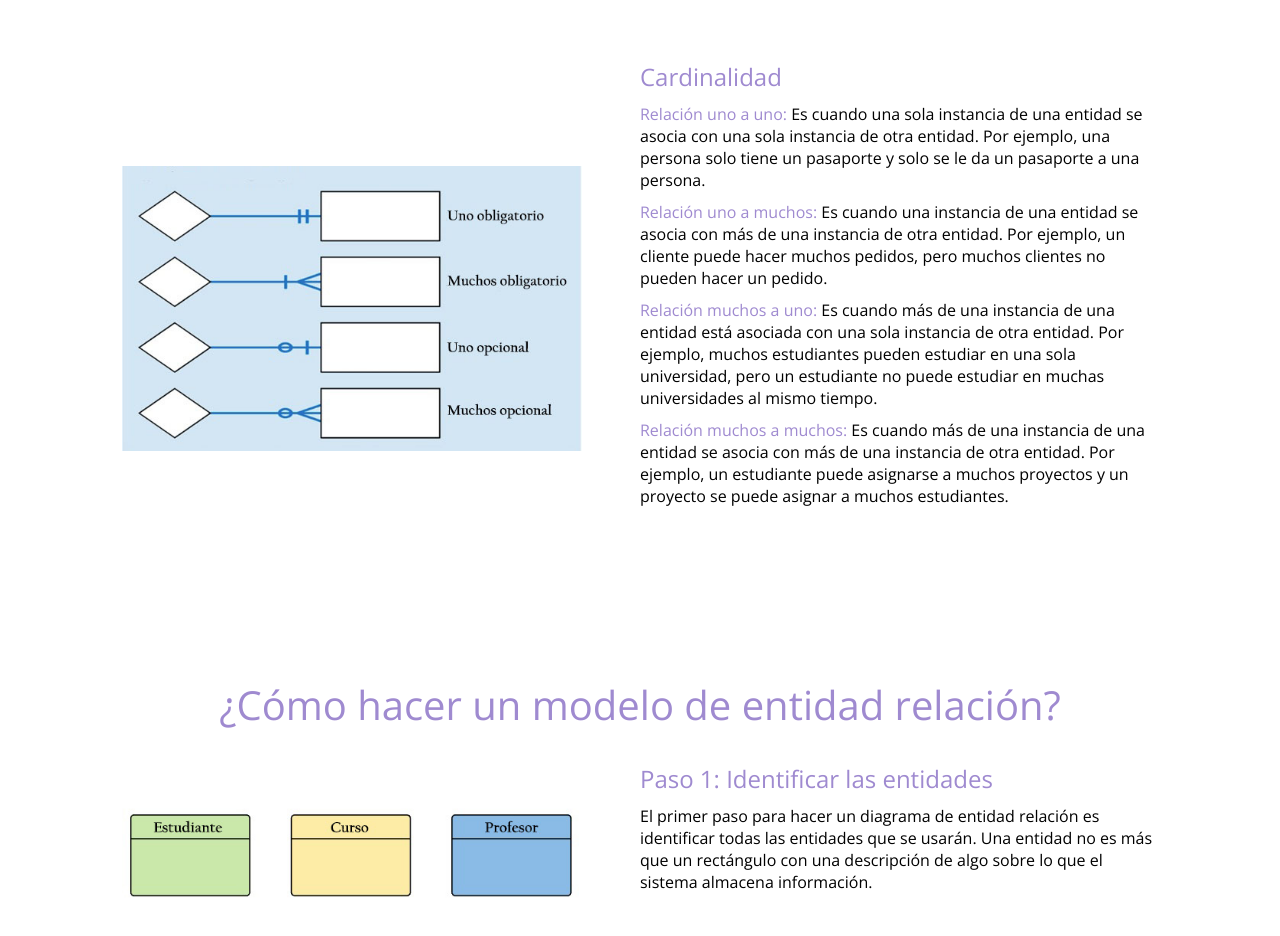
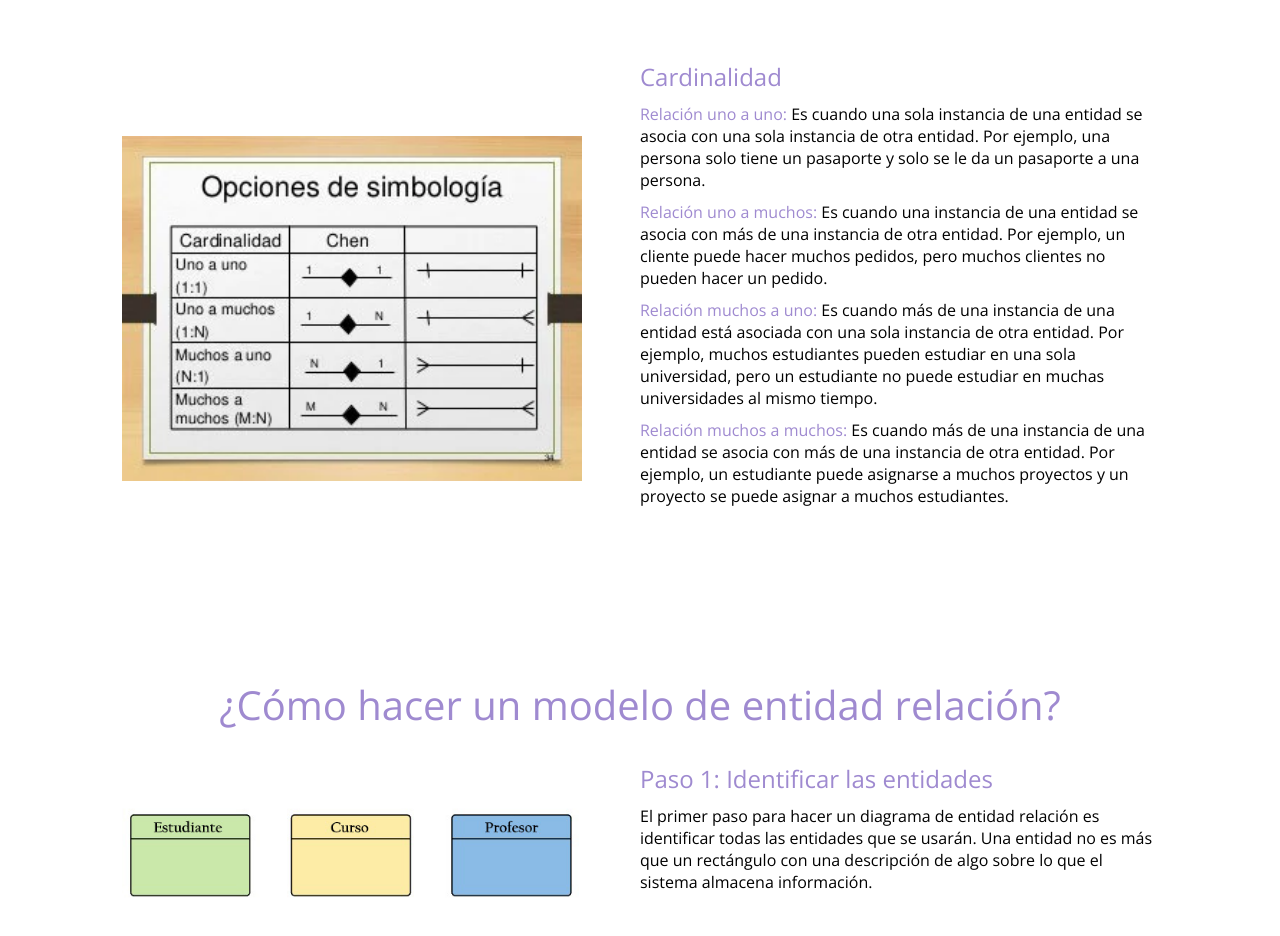
Before and after one commit to fernandofernandezuy/ModeloER, a plain HTML site: page index.html in a window 1280 px wide. Shown: the part 2440-3376 px from the top of the page. Drawn offline with nearby package versions, Linux system fonts and the light colour scheme.

Commit message:
Update cardinalidad.png

```diff
--- a/index.html
+++ b/index.html
@@ -133,7 +133,7 @@
 
         <section class="services contenedor" id="servicio">
             <div class="contenedor-servicio">
-                <img src="img/cardinalidad.jpg" alt="">
+                <img src="img/cardinalidad.png" alt="">
                 <div class="checklist-servicio">
                     <div class="service">
 
```
Also changed, not shown: img/cardinalidad.jpg (deleted).
